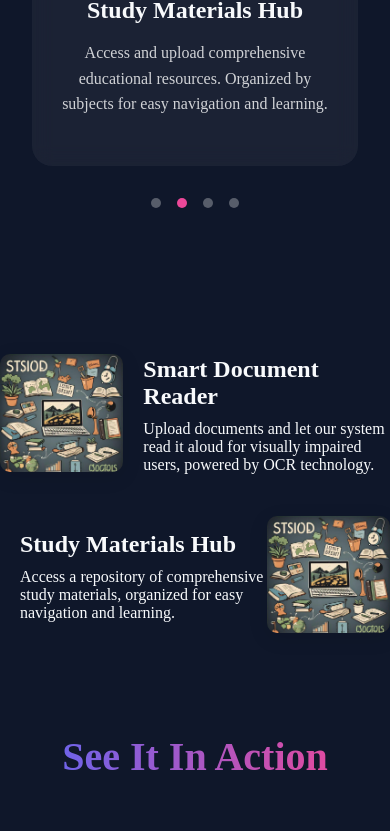
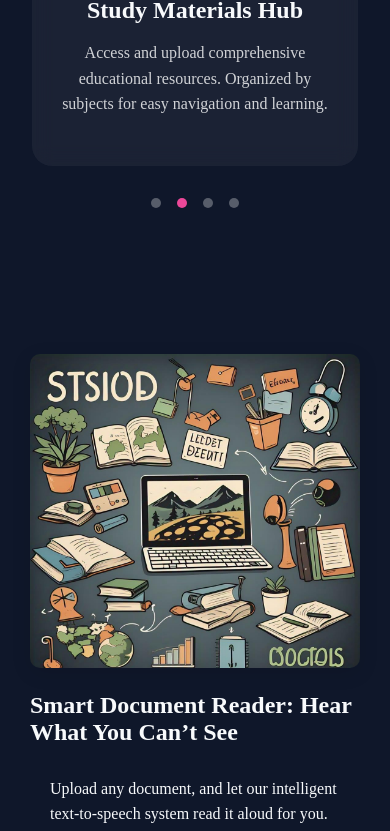
Before and after one commit to asad-as1/Anonymous-Project, a React (Vite) app in the folder frontend/: page / in a window 390 px wide. Shown: the part 1146-1977 px from the top of the page. Built offline with nearby package versions, Linux system fonts and the light colour scheme.

Commit message:
Home page

```diff
--- a/frontend/src/pages/Home/Home.css
+++ b/frontend/src/pages/Home/Home.css
@@ -7,6 +7,77 @@
     --text-light: #f8fafc;
     --text-dark: #1e293b;
   }
+
+  .image-section {
+    margin-top: 50px;
+    padding: 0 20px; /* Add padding to prevent touching the screen edges */
+}
+
+.two-divs-container {
+    display: flex;
+    flex-direction: column;
+    gap: 40px; /* Space between the two blocks */
+    padding: 0 20px; /* Additional padding for the container */
+}
+
+.two-divs {
+    display: flex;
+    align-items: center;
+    justify-content: space-between;
+    gap: 20px; /* Add gap between image and text */
+    flex: 1 1 50%; /* Ensures equal width for both sections */
+}
+
+.two-divs.reverse {
+    flex-direction: row-reverse; /* This reverses the order of the image and text */
+}
+
+.left, .right {
+    flex: 1;
+    padding: 10px; /* Space inside the containers */
+    max-width: 50%; /* Ensures equal width for image and text */
+    box-sizing: border-box; /* Include padding in the width calculation */
+}
+
+.image-left {
+    width: 100%;
+    border-radius: 10px;
+    box-shadow: 0px 5px 20px rgba(0, 0, 0, 0.1);
+}
+
+.right h3 {
+    font-size: 24px;
+    font-weight: bold;
+    margin-bottom: 10px;
+}
+
+.right p {
+    font-size: 16px;
+    line-height: 1.6;
+    padding: 20px;
+}
+
+/* Ensure spacing on smaller screens */
+@media (max-width: 768px) {
+    .two-divs {
+        flex-direction: column;
+        gap: 20px; /* Space between image and text for stacked layout */
+    }
+
+    .two-divs.reverse {
+        flex-direction: column; /* Reset reverse for smaller screens */
+    }
+
+    .left, .right {
+        max-width: 100%; /* Full width on smaller screens */
+        padding: 0; /* Remove extra padding on smaller screens */
+    }
+
+    .image-section {
+        padding: 0 10px; /* Adjust padding for smaller screens */
+    }
+}
+
 
   .home-container {
     min-height: 100vh;
@@ -362,3 +433,33 @@
       padding: 1.5rem;
     }
   }
+
+  @media (max-width: 768px) {
+    .two-divs {
+      flex-direction: column;
+      gap: 20px;
+    }
+
+    .two-divs.reverse {
+      flex-direction: column;
+    }
+
+    .left, .right {
+      max-width: 100%;
+      padding: 0;
+    }
+
+    .hero-title {
+      font-size: 2.5rem;
+    }
+
+    .demo-text {
+      padding-right: 0;
+    }
+  }
+
+  @media (max-width: 480px) {
+    .hero-title {
+      font-size: 2rem;
+    }
+  }
--- a/frontend/src/pages/Home/Home.jsx
+++ b/frontend/src/pages/Home/Home.jsx
@@ -2,7 +2,7 @@ import React, { useEffect, useState } from 'react';
 import { Book, Calendar, Share2, FileText } from 'lucide-react';
 import './Home.css';
 import img1 from "../../img/img1.jpg"
-import img2 from "../../img/img1.jpg"
+import img2 from "../../img/img2.jpg"
 
 const Home = () => {
   const [currentSlide, setCurrentSlide] = useState(0);
@@ -100,10 +100,16 @@ const Home = () => {
               <img src= {img1} alt="Document Reader" className="image-left" />
             </div>
             <div className="right">
-              <h3>Smart Document Reader</h3>
+              <h3>Smart Document Reader: Hear What You Can’t See</h3>
               <p>
-                Upload documents and let our system read it aloud for visually impaired users, powered by OCR technology.
+              Upload any document, and let our intelligent text-to-speech system read it aloud for you. Powered by advanced OCR (Optical Character Recognition) technology, this feature is designed to make reading accessible to everyone. From books to manuals, no content is out of reach.
               </p>
+              {/* <h3>Empowering Lives Through Technology</h3> */}
+              <p>
+              For individuals who face challenges in vision or communication, technology can be a powerful ally. Our platform bridges the gap by providing accessible tools that cater to these needs, ensuring everyone can connect, learn, and thrive.
+              </p>
+              {/* <h3>Seamless Accessibility, Anytime</h3> */}
+              <p>The platform adapts to your unique requirements, ensuring that every interaction is smooth and intuitive. Whether it's magnifying text or voice-controlled navigation, accessibility is at the heart of our design.</p>
             </div>
           </div>
 
@@ -112,9 +118,11 @@ const Home = () => {
               <img src={img2} alt="Study Materials" className="image-left" />
             </div>
             <div className="right">
-              <h3>Study Materials Hub</h3>
+              <h3>Importance of Knowledge</h3>
               <p>
-                Access a repository of comprehensive study materials, organized for easy navigation and learning.
+              Studying is essential for personal growth, intellectual development, and achieving life goals. It enables individuals to acquire knowledge, sharpen skills, and build a deeper understanding of the world around them. Beyond academic success, studying fosters critical thinking, problem-solving, and decision-making abilities, which are vital in everyday life. It encourages curiosity and opens doors to new opportunities, empowering individuals to overcome challenges and adapt to change.
+              </p>
+              <p>For people with visual or communication difficulties, access to study materials and learning tools can be transformative. Education provides a sense of independence, boosts self-confidence, and enhances the ability to engage meaningfully with society. It serves as a foundation for career advancement, social inclusion, and personal fulfillment. By making studying accessible to everyone, we ensure that no one is left behind, creating a more equitable and inclusive world where everyone has the chance to reach their potential.
               </p>
             </div>
           </div>
```
